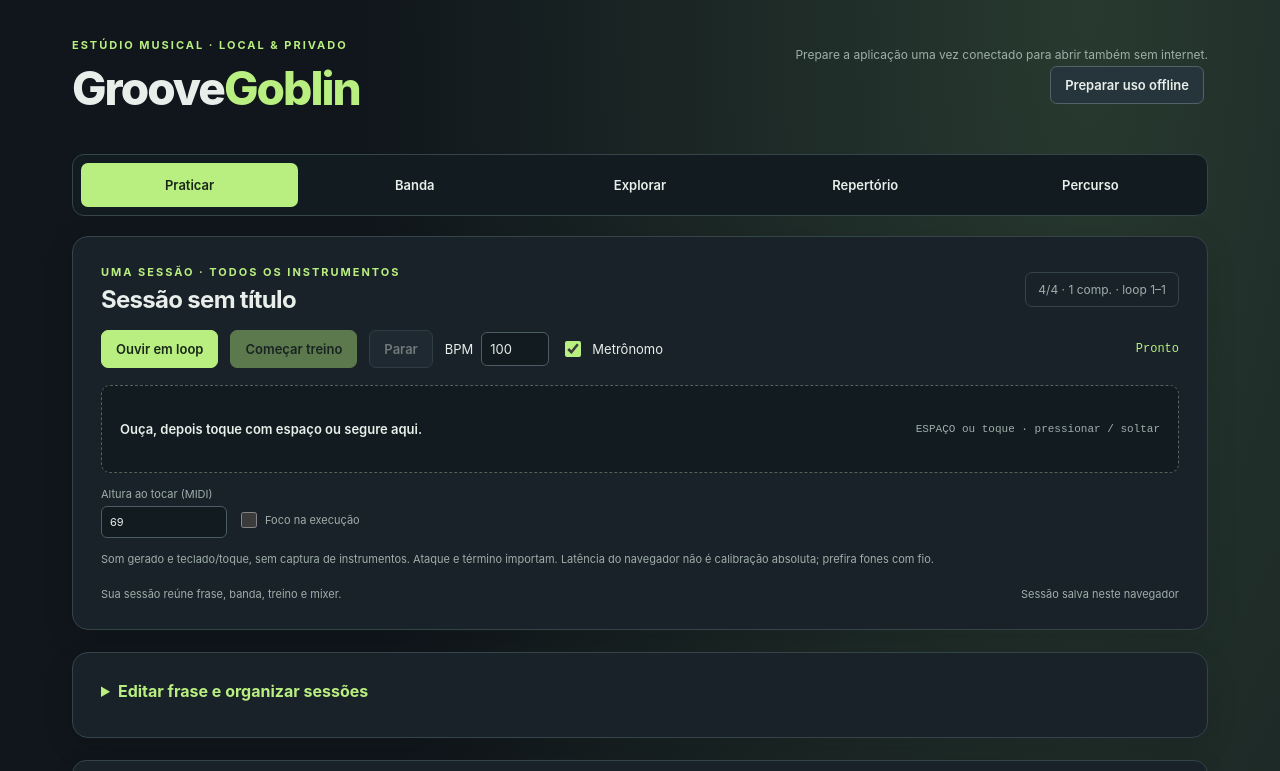
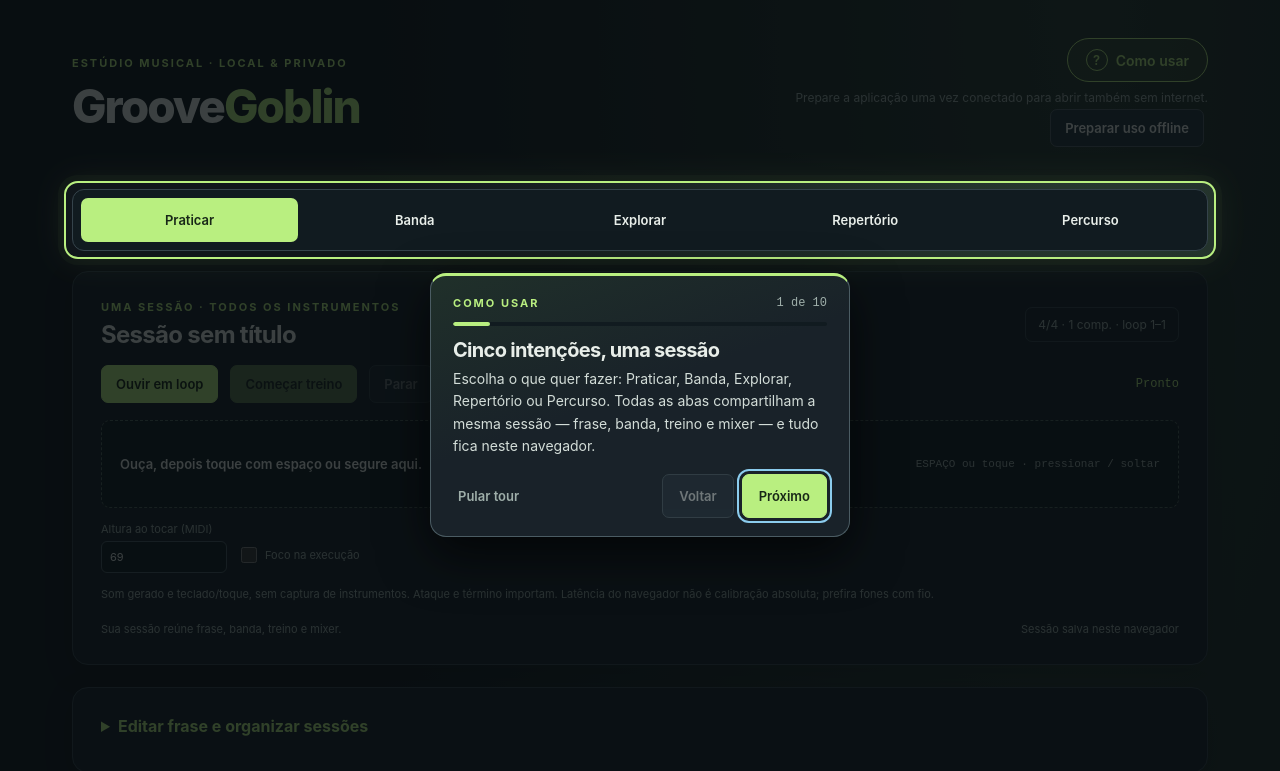
Before and after one commit to mpabegg/groovegoblin, a website with bundled scripts: page index.html in a window 1280 px wide. Shown: the top 771 px of the page. Built offline with nearby package versions, Linux system fonts and the light colour scheme.

Commit message:
feat: add animated onboarding tour

```diff
--- a/index.html
+++ b/index.html
@@ -10,11 +10,12 @@
   <link rel="stylesheet" href="./src/style.css">
   <link rel="stylesheet" href="./src/practice.css">
   <link rel="stylesheet" href="./src/repertoire.css">
+  <link rel="stylesheet" href="./src/tour.css">
   <script type="module" src="./src/main.js"></script>
 </head>
 <body>
 <main>
-  <header class="masthead"><div><div class="eyebrow">ESTÚDIO MUSICAL · LOCAL & PRIVADO</div><h1>Groove<span>Goblin</span></h1></div><div id="offline-status" aria-live="polite"></div></header>
+  <header class="masthead"><div><div class="eyebrow">ESTÚDIO MUSICAL · LOCAL & PRIVADO</div><h1>Groove<span>Goblin</span></h1></div><div class="masthead-actions"><button id="tour-open" type="button" class="help-button" aria-haspopup="dialog"><span aria-hidden="true">?</span>Como usar</button><div id="offline-status" aria-live="polite"></div></div></header>
   <nav class="intentions" role="tablist" aria-label="O que você quer fazer?">
     <button id="tab-practice" role="tab" aria-selected="true" aria-controls="panel-practice">Praticar</button>
     <button id="tab-band" role="tab" aria-selected="false" aria-controls="panel-band" tabindex="-1">Banda</button>
--- a/src/main.js
+++ b/src/main.js
@@ -10,6 +10,7 @@ import { mountPlayground } from './playground.js';
 import { mountJourney } from './practice-view.js';
 import { mountRepertoire } from './repertoire-view.js';
 import { setupOffline } from './offline.js';
+import { mountTour } from './tour.js';
 import { mergeSession, readSessionLibrary, SESSION_LIBRARY_KEY } from './studio-state.js';
 import { History } from './history.js';
 import { addNote, updateNote, deleteNote } from './model.js';
@@ -786,3 +787,11 @@ $('recovery').hidden = recoveryRaw === null; persist();
 if (restored.warnings?.length) message(restored.warnings.join(' '), true);
 if (library.warning) $('library-status').textContent = library.warning;
 previewShare(); requestAnimationFrame(frame);
+const tour = mountTour($('tour-open'), {
+  activateTab: id => activateTab($(id)),
+  isBusy: () => busy() || repertoire.isBusy(),
+  notify: message,
+  // Avisos de recuperação, link recebido ou erro de carregamento têm prioridade.
+  canAutoOpen: () => $('recovery').hidden && $('share-preview').hidden && $('library-recovery').hidden && !$('message').classList.contains('error'),
+});
+tour.autoStart();
--- /dev/null
+++ b/src/tour.css
@@ -0,0 +1,35 @@
+.masthead-actions { display: flex; flex-direction: column; align-items: flex-end; gap: 8px; max-width: 50%; }
+.masthead-actions #offline-status { max-width: 100%; }
+.help-button { display: inline-flex; align-items: center; gap: 8px; min-height: 44px; padding: 10px 18px; border-radius: 999px; border-color: var(--accent); background: #b9ef8014; color: var(--accent); font-size: 14px; }
+.help-button:hover:not(:disabled) { color: #182717; background: var(--accent); }
+.help-button span { display: inline-grid; place-items: center; width: 22px; height: 22px; border-radius: 50%; border: 1.5px solid currentColor; font-size: 13px; line-height: 1; }
+
+html.tour-active body { padding-bottom: 70vh; }
+html.tour-active { scroll-behavior: auto; }
+
+dialog.tour { position: fixed; inset: 0; width: 100%; height: 100%; max-width: none; max-height: none; margin: 0; padding: 0; border: 0; background: transparent; color: var(--text); overflow: hidden; }
+dialog.tour::backdrop { background: transparent; }
+.tour-spot { position: absolute; top: 0; left: 0; border-radius: 14px; border: 2px solid var(--accent); box-shadow: 0 0 0 200vmax #070c0fc4, 0 0 0 6px #b9ef8026, 0 0 32px #b9ef8059; pointer-events: none; transition: transform .42s cubic-bezier(.2,.8,.2,1), width .42s cubic-bezier(.2,.8,.2,1), height .42s cubic-bezier(.2,.8,.2,1), border-radius .2s; }
+.tour-spot.clipped { border-style: dashed; }
+.tour-card { position: absolute; top: 0; left: 0; max-height: calc(100% - 24px); overflow-y: auto; overscroll-behavior: contain; background: linear-gradient(160deg, #20302a, var(--panel) 46%); border: 1px solid #4b5c63; border-top: 3px solid var(--accent); border-radius: 16px; padding: 20px 22px 18px; box-shadow: 0 18px 50px #000a; transition: left .42s cubic-bezier(.2,.8,.2,1), top .42s cubic-bezier(.2,.8,.2,1); }
+.tour-card.sheet { border-radius: 18px 18px 0 0; max-height: 62%; padding-bottom: calc(18px + env(safe-area-inset-bottom)); }
+.tour-spot.instant, .tour-card.instant { transition: none; }
+.tour-meta { display: flex; justify-content: space-between; align-items: center; gap: 12px; }
+.tour-count { color: var(--muted); font: 12px ui-monospace, monospace; }
+.tour-progress { height: 4px; margin: 12px 0 4px; border-radius: 4px; background: #111b20; overflow: hidden; }
+.tour-progress-fill { display: block; height: 100%; background: var(--accent); border-radius: inherit; transition: width .35s ease; }
+.tour-title { margin: 12px 0 6px; font-size: 20px; outline: none; }
+.tour-body { margin: 0 0 16px; color: #d3ddd8; }
+.tour-live { position: absolute; width: 1px; height: 1px; overflow: hidden; clip-path: inset(50%); white-space: nowrap; margin: 0; }
+.tour-actions { display: flex; align-items: center; gap: 8px; flex-wrap: wrap; }
+.tour-actions button { min-height: 44px; min-width: 44px; padding: 10px 16px; }
+.tour-actions .tour-skip { background: transparent; border-color: transparent; color: var(--muted); padding-left: 4px; padding-right: 4px; }
+.tour-actions .tour-skip:hover { color: var(--text); background: transparent; border-color: transparent; text-decoration: underline; }
+.tour-spacer { flex: 1; }
+@media(max-width: 540px) {
+  .masthead-actions { max-width: 55%; }
+  .help-button { padding: 10px 14px; font-size: 13px; }
+}
+@media(prefers-reduced-motion: reduce) {
+  .tour-spot, .tour-card, .tour-progress-fill { transition: none; }
+}
--- /dev/null
+++ b/src/tour.js
@@ -0,0 +1,396 @@
+// Tour guiado "Como usar": um <dialog> modal nativo que apenas ensina.
+// Não toca som, não altera a sessão nem o histórico; ao sair, devolve aba,
+// painéis abertos, modo de foco, rolagem e foco exatamente como estavam.
+
+export const TOUR_STORAGE_KEY = 'groovegoblin:tour:v1';
+
+const STEPS = [
+  {
+    tab: 'tab-practice', target: '.intentions',
+    title: 'Cinco intenções, uma sessão',
+    body: 'Escolha o que quer fazer: Praticar, Banda, Explorar, Repertório ou Percurso. Todas as abas compartilham a mesma sessão — frase, banda, treino e mixer — e tudo fica neste navegador.',
+  },
+  {
+    tab: 'tab-practice', target: '.performance .transport',
+    title: 'Transporte e andamento',
+    body: '“Ouvir em loop” toca o arranjo completo; “Começar treino” faz a contagem de entrada e repete o loop da frase para você tocar junto. Ajuste o BPM (em semínimas) e o metrônomo. “Parar” ou Esc interrompem.',
+  },
+  {
+    tab: 'tab-practice', target: '#train-pad',
+    title: 'Área de toque do treino',
+    body: 'Durante o treino, pressione no ataque e solte no término de cada nota — com a barra de espaço ou segurando aqui. O GrooveGoblin não grava microfone nem instrumento: avalia só esses toques de teclado ou tela.',
+  },
+  {
+    tab: 'tab-practice', open: ['studio-editor'], target: '#studio-editor .grid-scroll',
+    title: 'Grade da frase',
+    body: 'Em “Editar frase e organizar sessões”: clique numa célula para criar uma nota, arraste para mover e puxe a borda direita para mudar a duração. Abaixo, bateria e partitura rítmica acompanham cada mudança; Ctrl+Z desfaz.',
+  },
+  {
+    tab: 'tab-practice', open: ['studio-editor'], target: '#studio-editor .session-library',
+    title: 'Guardar, exportar e compartilhar',
+    body: 'Guarde sessões completas na biblioteca local, exporte ou importe um arquivo .json, ou gere um link que carrega a sessão inteira sem servidor. Quem recebe vê uma prévia antes de aplicar.',
+  },
+  {
+    tab: 'tab-band', target: '#panel-band > .panel:first-child',
+    title: 'Banda e harmonia',
+    body: 'Escolha seu papel e a banda deixa esse instrumento para você. Baixo e bateria seguem estilos e densidades; a harmonia aceita progressões funcionais geradas ou acordes escritos à mão, com inversões.',
+  },
+  {
+    tab: 'tab-band', target: '#mixer',
+    title: 'Mixer da sessão',
+    body: 'Volume e silenciamento de frase, metrônomo, bateria, harmonia e baixo. Dá para ajustar durante a reprodução, e o mixer viaja junto com a sessão e o link.',
+  },
+  {
+    tab: 'tab-explore', target: '#playground-mount',
+    title: 'Explorar',
+    body: 'Jogos de ouvido e ritmo: dueto de chamado e resposta, a masmorra do clique sumido, o chefe que devora os espaços e transformações da frase. Nada toca sozinho — todo som começa de um botão seu.',
+  },
+  {
+    tab: 'tab-repertoire', target: '#repertoire-mount',
+    title: 'Repertório',
+    body: 'Importe arquivos de áudio ou MIDI que você já tem: marque trechos A–B, mude velocidade sem mudar a altura, analise pulsos e acordes, compare takes e monte setlists. O processamento é local.',
+  },
+  {
+    tab: 'tab-journey', target: '#journey-mount',
+    title: 'Percurso',
+    body: 'Acompanhe aproveitamento e BPM ao longo dos treinos concluídos e as revisões espaçadas agendadas. Para rever este tour, use “Como usar” no topo a qualquer momento.',
+  },
+];
+
+const MARGIN = 12;
+const GAP = 14;
+const PAD = 8;
+const MOBILE = '(max-width: 640px)';
+
+function readFlag() {
+  try { return localStorage.getItem(TOUR_STORAGE_KEY); } catch { return null; }
+}
+function writeFlag(status) {
+  try { localStorage.setItem(TOUR_STORAGE_KEY, JSON.stringify({ status, at: new Date().toISOString() })); } catch { /* memória basta nesta visita */ }
+}
+const reducedMotion = () => matchMedia('(prefers-reduced-motion: reduce)').matches;
+const clamp = (value, min, max) => Math.min(Math.max(value, min), Math.max(min, max));
+
+function el(tag, props = {}, ...children) {
+  const node = document.createElement(tag);
+  for (const [key, value] of Object.entries(props)) {
+    if (key === 'text') node.textContent = value;
+    else if (key in node && !key.includes('-')) node[key] = value;
+    else node.setAttribute(key, value);
+  }
+  node.append(...children);
+  return node;
+}
+
+/**
+ * host: { activateTab(id), isBusy(), notify(text, error), canAutoOpen() }
+ */
+export function mountTour(button, host) {
+  let seenThisVisit = readFlag() !== null;
+  let state = null;
+
+  const title = el('h2', { id: 'tour-title', className: 'tour-title', tabIndex: -1 });
+  const body = el('p', { id: 'tour-body', className: 'tour-body' });
+  const count = el('span', { className: 'tour-count', 'aria-hidden': 'true' });
+  const bar = el('span', { className: 'tour-progress-fill' });
+  const progress = el('div', { className: 'tour-progress', role: 'progressbar', 'aria-label': 'Progresso do tour', 'aria-valuemin': '1', 'aria-valuemax': String(STEPS.length) }, bar);
+  const live = el('p', { className: 'tour-live', 'aria-live': 'polite' });
+  const skip = el('button', { type: 'button', className: 'tour-skip', text: 'Pular tour' });
+  const back = el('button', { type: 'button', text: 'Voltar' });
+  const next = el('button', { type: 'button', className: 'primary' });
+  const card = el('div', { className: 'tour-card' },
+    el('div', { className: 'tour-meta' }, el('span', { className: 'eyebrow', text: 'COMO USAR' }), count),
+    progress, title, body, live,
+    el('div', { className: 'tour-actions' }, skip, el('span', { className: 'tour-spacer' }), back, next));
+  const spot = el('div', { className: 'tour-spot', 'aria-hidden': 'true' });
+  const dialog = el('dialog', { className: 'tour', 'aria-labelledby': 'tour-title', 'aria-describedby': 'tour-body' }, spot, card);
+  document.body.append(dialog);
+
+  // Isolamento: nenhuma tecla do tour chega aos atalhos globais (Esc para o
+  // transporte, Espaço toca no treino, atalhos do editor e do repertório).
+  dialog.addEventListener('keydown', event => {
+    event.stopPropagation();
+    if (event.key === 'Escape') { event.preventDefault(); finish('skipped'); return; }
+    if (event.key === 'Tab') {
+      const first = skip;
+      const last = next;
+      if (event.shiftKey && (document.activeElement === first || document.activeElement === title)) {
+        event.preventDefault(); last.focus();
+      } else if (!event.shiftKey && document.activeElement === last) {
+        event.preventDefault(); first.focus();
+      }
+      return;
+    }
+    if (event.target === skip) return;
+    if (event.key === 'ArrowRight' && !event.repeat) { event.preventDefault(); go(1); }
+    if (event.key === 'ArrowLeft' && !event.repeat) { event.preventDefault(); go(-1); }
+  });
+  for (const type of ['keyup', 'keypress']) dialog.addEventListener(type, event => event.stopPropagation());
+  dialog.addEventListener('cancel', event => { event.preventDefault(); finish('skipped'); });
+  dialog.addEventListener('close', () => finish('skipped'));
+  skip.addEventListener('click', () => finish('skipped'));
+  back.addEventListener('click', () => go(-1));
+  next.addEventListener('click', () => go(1));
+  button.addEventListener('click', () => start({ auto: false }));
+
+  function start({ auto }) {
+    if (state) return false;
+    if (host.isBusy()) {
+      host.notify('Pare a reprodução ou o processamento do repertório antes de abrir o tour “Como usar”.', true);
+      return false;
+    }
+    const tab = document.querySelector('.intentions [role=tab][aria-selected=true]');
+    state = {
+      auto, index: 0, token: 0, raf: 0, settleTimer: 0, settling: false, animations: [],
+      restore: {
+        tab: tab?.id ?? 'tab-practice',
+        open: Object.fromEntries(['studio-editor', 'inspiration'].map(id => [id, document.getElementById(id)?.open ?? false])),
+        focusMode: document.body.classList.contains('performance-focus'),
+        x: scrollX, y: scrollY,
+        gridLeft: document.querySelector('.grid-scroll')?.scrollLeft ?? 0,
+        focus: document.activeElement,
+      },
+    };
+    if (auto) { seenThisVisit = true; writeFlag('shown'); }
+    // O foco na execução esconde as abas; só a vista muda, não a sessão.
+    document.body.classList.remove('performance-focus');
+    document.documentElement.classList.add('tour-active');
+    addEventListener('resize', onViewport);
+    addEventListener('scroll', onScroll, { passive: true });
+    globalThis.visualViewport?.addEventListener('resize', onViewport);
+    try { dialog.showModal(); } catch (error) {
+      // Sem modal não há isolamento: desfaz tudo e não insiste.
+      document.body.classList.toggle('performance-focus', state.restore.focusMode);
+      state = null;
+      document.documentElement.classList.remove('tour-active');
+      removeEventListener('resize', onViewport);
+      removeEventListener('scroll', onScroll);
+      globalThis.visualViewport?.removeEventListener('resize', onViewport);
+      host.notify(`Não foi possível abrir o tour: ${error.message}`, true);
+      return false;
+    }
+    show(0, { first: true });
+    return true;
+  }
+
+  function go(delta) {
+    if (!state) return;
+    const index = state.index + delta;
+    if (index >= STEPS.length) { finish('completed'); return; }
+    if (index < 0) return;
+    show(index);
+  }
+
+  function cancelMotion() {
+    cancelAnimationFrame(state.raf); state.raf = 0;
+    clearTimeout(state.settleTimer); state.settleTimer = 0;
+    removeEventListener('scrollend', state.onScrollEnd ?? (() => {}));
+    for (const animation of state.animations) animation.cancel();
+    state.animations = [];
+    state.settling = false;
+  }
+
+  async function show(index, { first = false } = {}) {
+    cancelMotion();
+    const token = ++state.token;
+    const step = STEPS[index];
+    const reduce = reducedMotion();
+    state.index = index;
+    if (!first && !reduce) {
+      const out = card.animate([{ opacity: 1, transform: 'none' }, { opacity: 0, transform: 'translateY(6px) scale(.985)' }], { duration: 140, easing: 'ease-in', fill: 'forwards' });
+      state.animations.push(out);
+      // Abas ocultas podem congelar animações: o tempo-limite garante o avanço.
+      try { await Promise.race([out.finished, new Promise(resolve => setTimeout(resolve, 200))]); } catch { return; }
+      if (token !== state?.token) return;
+    }
+    host.activateTab(step.tab);
+    for (const id of step.open ?? []) { const details = document.getElementById(id); if (details) details.open = true; }
+    title.textContent = step.title;
+    body.textContent = step.body;
+    count.textContent = `${index + 1} de ${STEPS.length}`;
+    progress.setAttribute('aria-valuenow', String(index + 1));
+    progress.setAttribute('aria-valuetext', `Passo ${index + 1} de ${STEPS.length}`);
+    bar.style.width = `${(index + 1) / STEPS.length * 100}%`;
+    live.textContent = `Passo ${index + 1} de ${STEPS.length}: ${step.title}`;
+    back.disabled = index === 0;
+    next.textContent = index === STEPS.length - 1 ? 'Concluir' : 'Próximo';
+    if (document.activeElement === back && back.disabled) next.focus();
+    if (first) next.focus();
+    for (const animation of state.animations) animation.cancel();
+    state.animations = [];
+    layout({ scroll: reduce ? 'instant' : 'smooth', animate: !first && !reduce });
+    if (!reduce) state.animations.push(card.animate([{ opacity: 0, transform: 'translateY(8px) scale(.985)' }, { opacity: 1, transform: 'none' }], { duration: first ? 220 : 260, easing: 'cubic-bezier(.2,.8,.2,1)' }));
+  }
+
+  function target() {
+    const node = document.querySelector(STEPS[state.index].target);
+    if (!node) return null;
+    const rect = node.getBoundingClientRect();
+    return rect.width > 0 && rect.height > 0 ? node : null;
+  }
+
+  // Geometria: no celular o cartão vira folha inferior e o alvo fica acima;
+  // na tela larga o cartão vai ao lado, abaixo ou acima do alvo, nunca fora
+  // da tela. Alvos maiores que a área livre recebem um destaque recortado.
+  function plan() {
+    const { width: vw, height: vh } = dialog.getBoundingClientRect();
+    const mobile = matchMedia(MOBILE).matches;
+    card.classList.toggle('sheet', mobile);
+    const cardW = mobile ? vw : Math.min(420, vw - MARGIN * 2);
+    card.style.width = `${cardW}px`;
+    const cardH = card.offsetHeight;
+    return { vw, vh, mobile, cardW, cardH };
+  }
+
+  function region(view, rect) {
+    if (view.mobile) return { mode: 'sheet', top: MARGIN, bottom: view.vh - view.cardH - GAP };
+    if (rect && rect.width + PAD * 2 <= view.vw - view.cardW - GAP - MARGIN * 2) return { mode: 'side', top: MARGIN, bottom: view.vh - MARGIN };
+    return { mode: 'stack', top: MARGIN, bottom: view.vh - MARGIN };
+  }
+
+  function layout({ scroll = false, animate = false } = {}) {
+    if (!state) return;
+    const view = plan();
+    const node = target();
+    let rect = node?.getBoundingClientRect() ?? null;
+    let area = region(view, rect);
+    let delta = 0;
+    if (rect && scroll) {
+      const free = area.mode === 'stack' ? area.bottom - area.top - view.cardH - GAP : area.bottom - area.top;
+      const height = rect.height + PAD * 2;
+      const desired = height <= free ? area.top + (free - height) / 2 + PAD : area.top + PAD;
+      const max = document.documentElement.scrollHeight - innerHeight;
+      const goal = clamp(scrollY + rect.top - desired, 0, max);
+      delta = goal - scrollY;
+      if (Math.abs(delta) > 1) {
+        scrollTo({ top: goal, left: scrollX, behavior: scroll });
+        if (scroll === 'smooth') awaitSettle();
+      }
+      rect = { top: rect.top - delta, bottom: rect.bottom - delta, left: rect.left, right: rect.right, width: rect.width, height: rect.height };
+    }
+    place(view, area, rect, animate);
+  }
+
+  function place(view, area, rect, animate) {
+    let spotBox;
+    let cardTop;
+    let cardLeft = 0;
+    if (!rect) {
+      spotBox = { top: view.vh / 2, left: view.vw / 2, width: 0, height: 0 };
+      cardTop = view.mobile ? view.vh - view.cardH : (view.vh - view.cardH) / 2;
+      cardLeft = view.mobile ? 0 : (view.vw - view.cardW) / 2;
+    } else {
+      const box = { top: rect.top - PAD, bottom: rect.bottom + PAD, left: Math.max(MARGIN / 2, rect.left - PAD), right: Math.min(view.vw - MARGIN / 2, rect.right + PAD) };
+      if (area.mode === 'sheet') {
+        cardTop = view.vh - view.cardH;
+      } else if (area.mode === 'side') {
+        const right = view.vw - box.right - GAP - MARGIN >= view.cardW;
+        cardLeft = right ? box.right + GAP : box.left - GAP - view.cardW;
+        cardTop = clamp(box.top, MARGIN, view.vh - view.cardH - MARGIN);
+      } else {
+        cardLeft = clamp(box.left + (box.right - box.left - view.cardW) / 2, MARGIN, view.vw - view.cardW - MARGIN);
+        const below = box.bottom + GAP;
+        const above = box.top - GAP - view.cardH;
+        if (below + view.cardH <= view.vh - MARGIN) cardTop = below;
+        else if (above >= MARGIN) cardTop = above;
+        else { cardTop = view.vh - view.cardH - MARGIN; area = { ...area, bottom: cardTop - GAP }; }
+      }
+      // Recorta o destaque à área visível que o cartão não cobre.
+      const top = Math.max(box.top, area.top - PAD / 2);
+      const bottom = Math.min(box.bottom, area.mode === 'side' ? view.vh - MARGIN / 2 : area.bottom);
+      spotBox = bottom - top >= 24
+        ? { top, left: box.left, width: box.right - box.left, height: bottom - top }
+        : { top: area.top, left: box.left, width: box.right - box.left, height: 0 };
+      spot.classList.toggle('clipped', top > box.top || bottom < box.bottom);
+    }
+    spot.classList.toggle('instant', !animate);
+    card.classList.toggle('instant', !animate);
+    spot.style.transform = `translate(${spotBox.left}px, ${spotBox.top}px)`;
+    spot.style.width = `${spotBox.width}px`;
+    spot.style.height = `${spotBox.height}px`;
+    card.style.left = `${Math.round(cardLeft)}px`;
+    card.style.top = `${Math.round(cardTop)}px`;
+    if (!animate) { void spot.offsetWidth; spot.classList.remove('instant'); card.classList.remove('instant'); }
+  }
+
+  // Espera a rolagem suave acabar (scrollend ou estabilidade), sem laço ocioso.
+  function awaitSettle() {
+    state.settling = true;
+    const token = state.token;
+    let lastY = scrollY;
+    let still = 0;
+    const started = performance.now();
+    const done = () => {
+      if (!state || token !== state.token || !state.settling) return;
+      cancelAnimationFrame(state.raf); state.raf = 0;
+      clearTimeout(state.settleTimer); state.settleTimer = 0;
+      removeEventListener('scrollend', state.onScrollEnd);
+      state.settling = false;
+      layout({ animate: true });
+    };
+    state.onScrollEnd = done;
+    addEventListener('scrollend', done, { once: true });
+    const watch = () => {
+      if (!state || token !== state.token) return;
+      still = Math.abs(scrollY - lastY) < 0.5 ? still + 1 : 0;
+      lastY = scrollY;
+      if (still >= 6 || performance.now() - started > 1400) { done(); return; }
+      state.raf = requestAnimationFrame(watch);
+    };
+    state.raf = requestAnimationFrame(watch);
+    state.settleTimer = setTimeout(done, 1500);
+  }
+
+  let viewportFrame = 0;
+  function onViewport() {
+    if (!state || viewportFrame) return;
+    viewportFrame = requestAnimationFrame(() => { viewportFrame = 0; if (state) { cancelMotion(); layout({ scroll: 'instant' }); } });
+  }
+  let scrollFrame = 0;
+  function onScroll() {
+    if (!state || state.settling || scrollFrame) return;
+    scrollFrame = requestAnimationFrame(() => { scrollFrame = 0; if (state && !state.settling) layout(); });
+  }
+
+  function finish(status) {
+    if (!state) return;
+    const { restore } = state;
+    cancelMotion();
+    state = null;
+    cancelAnimationFrame(viewportFrame); viewportFrame = 0;
+    cancelAnimationFrame(scrollFrame); scrollFrame = 0;
+    removeEventListener('resize', onViewport);
+    removeEventListener('scroll', onScroll);
+    globalThis.visualViewport?.removeEventListener('resize', onViewport);
+    seenThisVisit = true;
+    writeFlag(status);
+    if (dialog.open) dialog.close();
+    document.documentElement.classList.remove('tour-active');
+    host.activateTab(restore.tab);
+    for (const [id, open] of Object.entries(restore.open)) { const details = document.getElementById(id); if (details) details.open = open; }
+    document.body.classList.toggle('performance-focus', restore.focusMode);
+    const grid = document.querySelector('.grid-scroll');
+    if (grid) grid.scrollLeft = restore.gridLeft;
+    scrollTo({ top: restore.y, left: restore.x, behavior: 'instant' });
+    const focus = restore.focus instanceof HTMLElement && restore.focus !== document.body && restore.focus.isConnected && !restore.focus.closest('[hidden], [inert]') ? restore.focus : button;
+    focus.focus({ preventScroll: true });
+  }
+
+  return {
+    start: () => start({ auto: false }),
+    get open() { return state !== null; },
+    /** Abre uma vez na primeira visita, sem atropelar avisos ou interação. */
+    autoStart({ delay = 700 } = {}) {
+      if (seenThisVisit) return;
+      let interacted = false;
+      const mark = () => { interacted = true; };
+      const events = ['pointerdown', 'keydown'];
+      for (const type of events) addEventListener(type, mark, { capture: true, once: true });
+      setTimeout(() => {
+        for (const type of events) removeEventListener(type, mark, { capture: true });
+        if (seenThisVisit || interacted || document.hidden || host.isBusy() || !host.canAutoOpen()) return;
+        start({ auto: true });
+      }, delay);
+    },
+  };
+}
```
Also changed, not shown: guide.html (+2 -0 lines), README.md.
